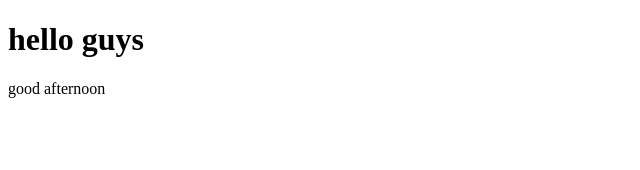
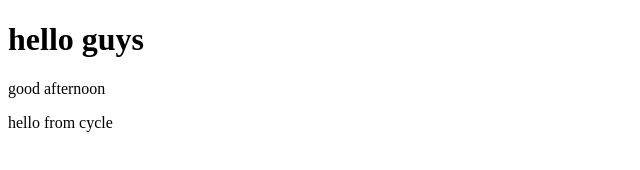
Before and after one commit to devopswithdayanand/bvrit, a plain HTML site: page index.html in a window 1280 px wide. Shown: the whole page, without its empty margins (0-640 px from the left). Drawn offline with Linux system fonts and the light colour scheme.

Commit message:
index edited in branch cycle

```diff
--- a/index.html
+++ b/index.html
@@ -10,5 +10,6 @@
         hello guys
     </h1>
     <p>good afternoon</p>
+    <p>hello from cycle</p>
 </body>
 </html>
```
